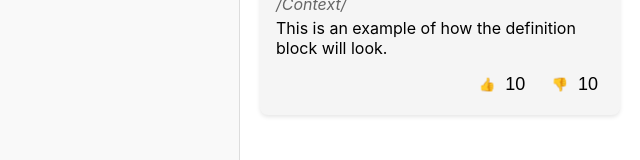
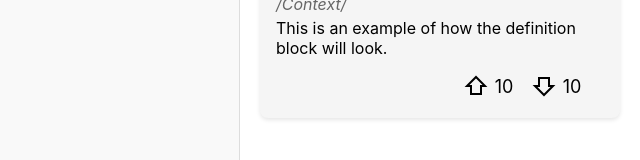
Before and after one commit to SithuSoe04/lingolab, a React (Create React App) app in the folder frontend/: page /definitions in a window 1280 px wide. Shown: the part 140-300 px from the top of the page, without its empty margins (640-1280 px from the left). Built offline with nearby package versions, Linux system fonts and the light colour scheme.

Commit message:
Added VoteButton component into Defintions

```diff
--- a/frontend/src/components/Definitions/Definitions.tsx
+++ b/frontend/src/components/Definitions/Definitions.tsx
@@ -1,4 +1,5 @@
 import React, { useState } from 'react';
+import VoteButtons from '../VoteButtons/VoteButtons';
 // Types
 interface Definition {
     word: string;
@@ -81,8 +82,9 @@ interface Definition {
     margin-top: 12px;
   }
 
-  .vote-button {
+  .vote-buttons {
     display: flex;
+    justify-content: flex-end;
     align-items: center;
     gap: 4px;
     background: none;
@@ -160,15 +162,7 @@ interface Definition {
                     <div className="section-title">/Context/</div>
                     <div>{def.context}</div>
                   </div>
-
-                  <div className="votes">
-                    <button className="vote-button">
-                      👍 <span className="vote-count">{def.votes.up}</span>
-                    </button>
-                    <button className="vote-button">
-                      👎 <span className="vote-count">{def.votes.down}</span>
-                    </button>
-                  </div>
+                 <div className="vote-buttons"><VoteButtons /></div>
                 </div>
               ))
             )}
```
